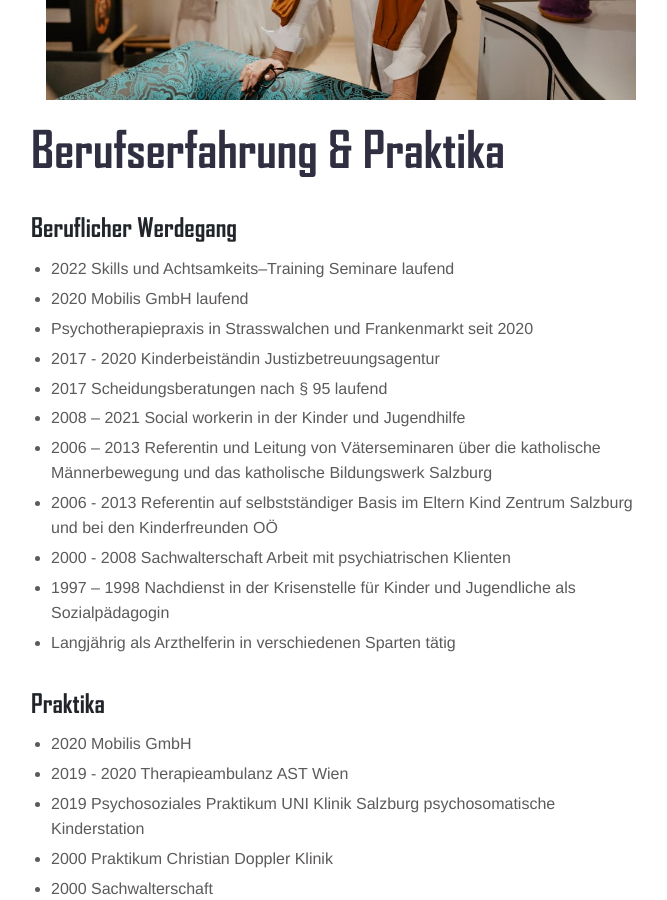
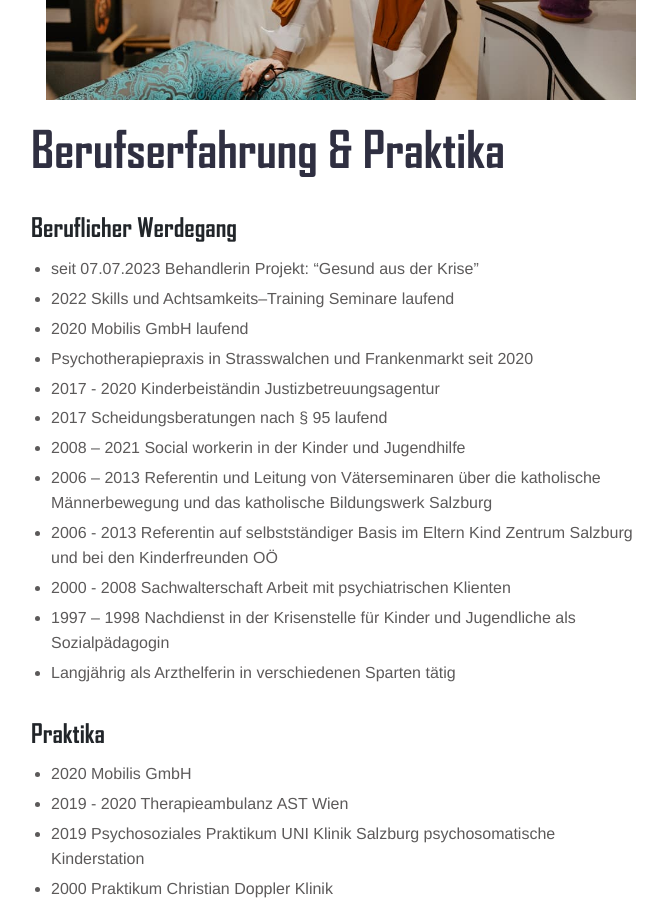
Before and after one commit to dvschnitz/angelika-quehenberger, a Jekyll site: the page built from berufserfahrung.md, in a window 1280 px wide and 900 px high, scrolled down 423 px. Shown: the whole window, without its empty margins (144-811 px from the left). Built offline with Jekyll 4.4.1, drawn with Linux system fonts in a browser that asks for light colours.

Commit message:
Changed logo and content

```diff
--- a/_config.yml
+++ b/_config.yml
@@ -3,10 +3,10 @@
 title: 'Angelika Quehenberger'
 
 logo:
-  mobile: "images/logo/logo.svg"
+  mobile: "images/logo/logo-transparent-blue.png"
   mobile_height: "32px"
   mobile_width: "32px"
-  desktop: "images/logo/logo.svg"
+  desktop: "images/logo/logo-transparent-blue.png"
   desktop_height: "48px"
   desktop_width: "48px"
 
--- a/berufserfahrung.md
+++ b/berufserfahrung.md
@@ -6,6 +6,7 @@
 ---
 
 ## Beruflicher Werdegang
+* seit 07.07.2023 Behandlerin Projekt: "Gesund aus der Krise"
 * 2022 Skills und Achtsamkeits–Training Seminare laufend
 * 2020 Mobilis GmbH laufend
 * Psychotherapiepraxis in Strasswalchen und Frankenmarkt seit 2020
```
Also changed, not shown: ersteSitzung.md (+1 -1 lines), Gemfile.lock, images/logo/logo-transparent-blue.png (added).
